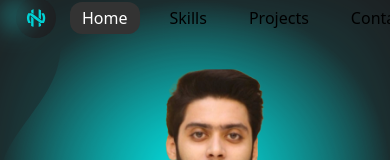
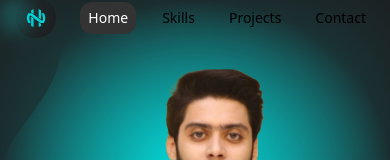
Before and after one commit to ErHaroon476/Haroon-Portfolio, a React (Vite) app: page / in a window 390 px wide. Shown: the top 160 px of the page. Built offline with nearby package versions, Linux system fonts and the light colour scheme.

Commit message:
navbar and pro links update

```diff
--- a/src/Components/Navbar/Navbar.jsx
+++ b/src/Components/Navbar/Navbar.jsx
@@ -169,13 +169,14 @@ const Navbar = () => {
           >
          <p
   data-label={item.label}
-              className={`relative cursor-pointer px-3 py-1 z-10 transition-colors duration-300 ${
+  className={`relative cursor-pointer text-sm md:text-base px-2 md:px-3 py-0.5 md:py-1 z-10 transition-colors duration-300 ${
     active === item.label ? 'text-white' : 'text-black'
   }
     before:content-[''] before:absolute before:bottom-0 before:left-0 before:w-full before:h-[2px] before:scale-x-0 before:bg-current before:origin-left before:transition-transform before:duration-300 hover:before:scale-x-100`}
 >
   {item.label}
 </p>
+
           </a>
         ))}
       </div>
```
Lines whose indentation alone changed are shown as unchanged.
